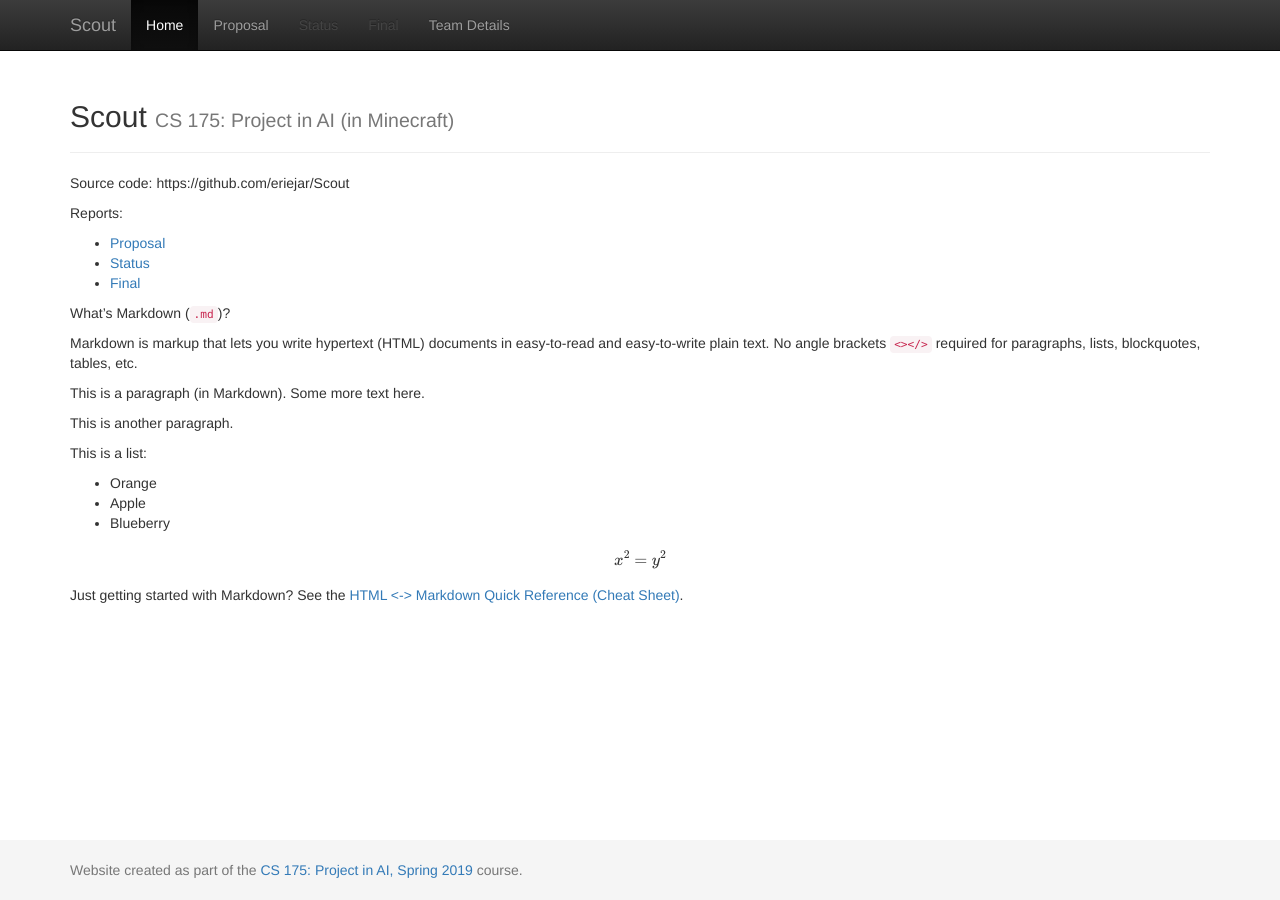
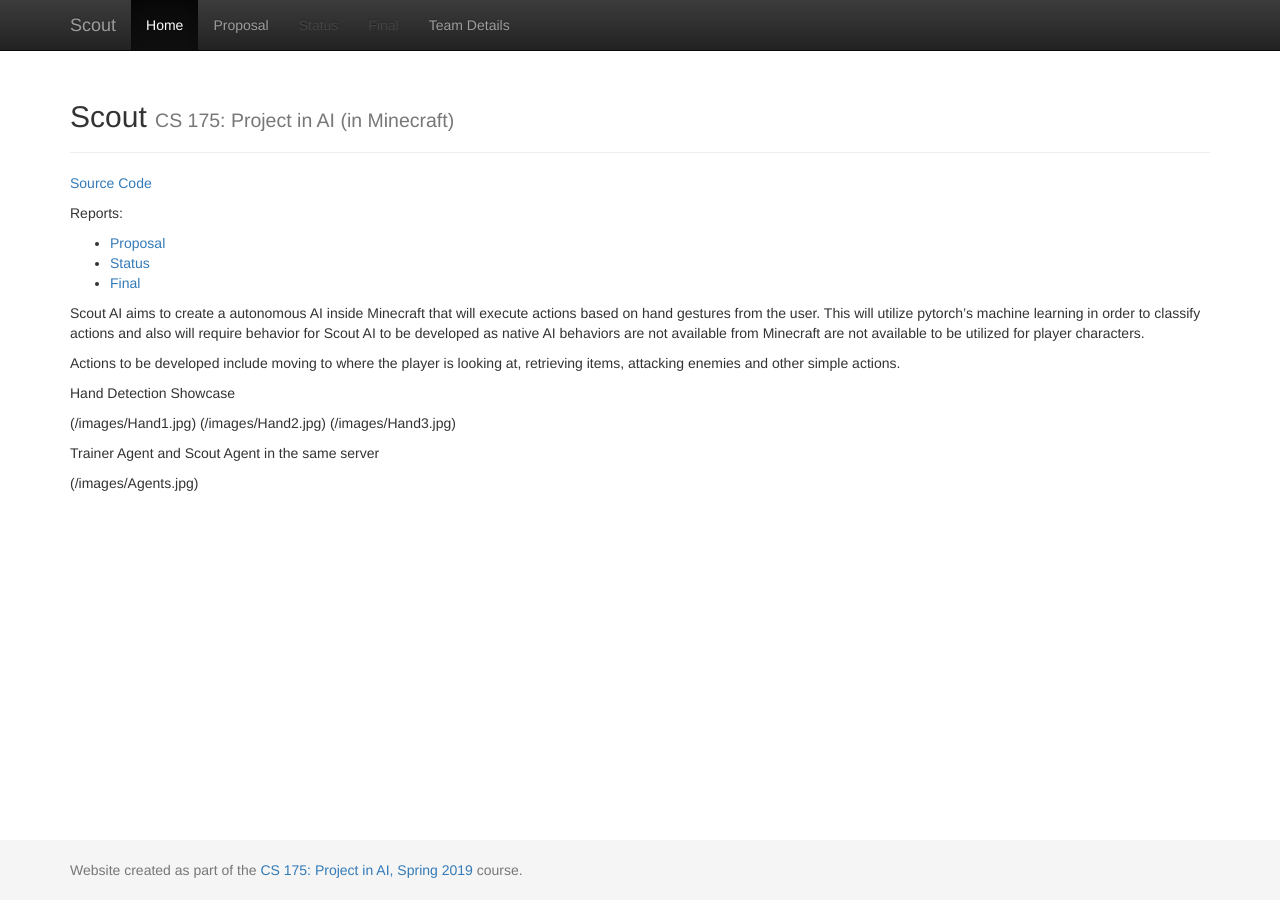
Before and after one commit to Eriejar/Scout, a Jekyll site: the page built from docs/index.md, in a window 1280 px wide. Built offline with Jekyll 4.4.1, drawn with Linux system fonts in a browser that asks for light colours; formulas are drawn with MathJax 3.

Commit message:
updated website with introduction and images

```diff
--- a/docs/index.md
+++ b/docs/index.md
@@ -3,7 +3,7 @@
 title:  Home
 ---
 
-Source code: https://github.com/eriejar/Scout
+[Source Code](https://github.com/eriejar/Scout)
 
 Reports:
 
@@ -11,30 +11,21 @@
 - [Status](status.html)
 - [Final](final.html)
 
-What's Markdown (`.md`)?
+Scout AI aims to create a autonomous AI inside Minecraft that will execute actions based on hand gestures from the user. This will utilize pytorch's machine learning in order to classify actions and also will require behavior for Scout AI to be developed as native AI behaviors are not available from Minecraft are not available to be utilized for player characters.
 
-Markdown is markup that lets you write hypertext (HTML) documents
-in easy-to-read and easy-to-write plain text.
-No angle brackets `<></>` required for
-paragraphs, lists, blockquotes, tables, etc.
+Actions to be developed include moving to where the player is looking at, retrieving items, attacking enemies and other simple actions.
 
 
-This is a paragraph (in Markdown). Some more
-text here.
+Hand Detection Showcase
 
-This is another paragraph.
+(/images/Hand1.jpg)
+(/images/Hand2.jpg)
+(/images/Hand3.jpg)
 
-This is a list:
+Trainer Agent and Scout Agent in the same server
 
-- Orange
-- Apple
-- Blueberry
+(/images/Agents.jpg)
 
-$$x^2 = y^2$$
-
-
-Just getting started with Markdown?
-See the [HTML <-> Markdown Quick Reference (Cheat Sheet)][quickref].
 
 
 [quickref]: https://github.com/mundimark/quickrefs/blob/master/HTML.md
```
Also changed, not shown: docs/images/Agents.jpg (added), docs/images/Hand1.jpg (added), docs/images/Hand2.jpg (added), docs/images/Hand3.jpg (added), 1 other file.
